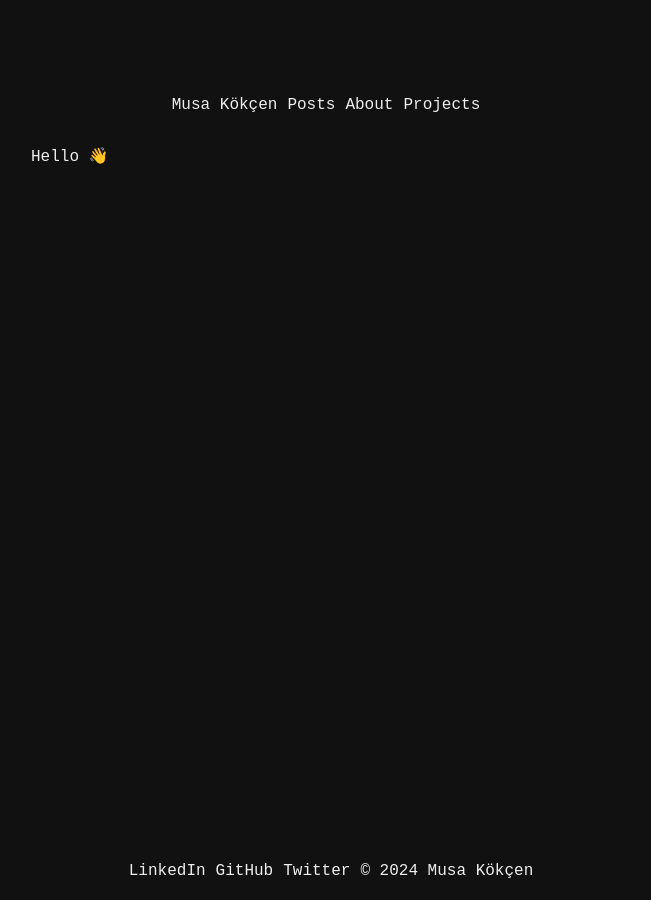
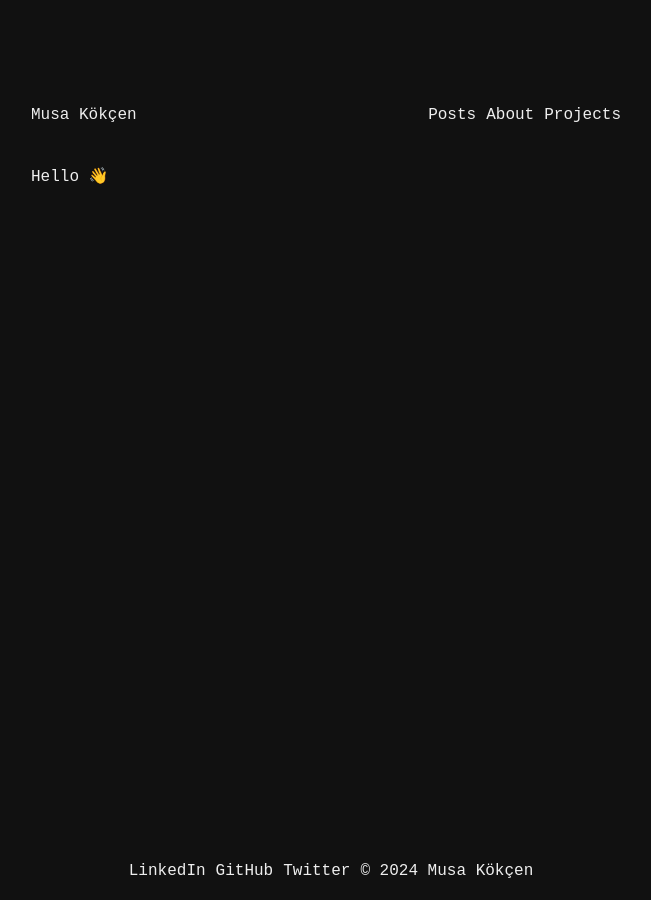
Before and after one commit to musakokcen/musakocen.github.io, a Jekyll site: the page built from index.markdown, in a window 1280 px wide. Shown: the whole page, without its empty margins (309-960 px from the left). Built offline with Jekyll 4.4.1, drawn with Linux system fonts in a browser that asks for light colours.

Commit message:
fix header css

```diff
--- a/_includes/header.html
+++ b/_includes/header.html
@@ -4,15 +4,15 @@
 <head>
 <meta charset="UTF-8">
 <meta name="viewport" content="width=device-width, initial-scale=1.0">
-<link rel="stylesheet" href="{{ '/assets/header.css' | relative_url }}">
+<link rel="stylesheet" href="{{ '/assets/headerDesign.css' | relative_url }}">
 </head>
 <body>
 
-    <div class="header">
-        <div class="header-left">
+    <div class="headerDesign">
+        <div class="headerDesign-left">
             <a href="{{ '/' | relative_url }}">{{ site.title }}
         </div>
-        <div class="header-right">
+        <div class="headerDesign-right">
             <a href="{{ '/' | relative_url }}">Posts</a>
             <a href="{{ '/aboutMe' | relative_url }}">About</a>
             <a href="{{ '/projects' | relative_url }}">Projects</a>
--- a/assets/header.css
+++ b/assets/headerDesign.css
@@ -1,49 +1,48 @@
+/* assets/headerDesign.css */
+
 body {
     margin: 0;
     font-family: 'Courier New', monospace;
 }
 
-.header {
+.headerDesign {
     display: flex;
     justify-content: space-between;
     align-items: center;
     background: #111111;
+    width: 100%;
     max-width: 600px;
     margin: 0 auto;
+    padding: 10px; /* Optional: for some padding inside the header */
 }
 
-.header-left, .header-right {
+.headerDesign-left {
     display: flex;
+    flex: 1;
 }
 
-.header a {
-    text-decoration: none;
-    color: #eeeeee; /* Change to your desired color */
-    border-radius: 4px;
+.headerDesign-right {
+    display: flex;
+    justify-content: flex-end;
+    flex: 1;
 }
 
-.header a:hover {
-    background: #111111;
-    color: #eeeeee; /* Change to your desired color */
+.headerDesign a {
     text-decoration: none;
-  }
-
-  .header-right a {
+    color: #eeeeee;
+    border-radius: 4px;
     margin-right: 10px; /* Adjust as needed */
 }
 
+.headerDesign a:hover {
+    background: #111111;
+    color: #eeeeee;
+    text-decoration: none;
+}
+
 @media (max-width: 720px) {
-    .header {
+    .headerDesign {
         flex-direction: column;
         margin-bottom: 10px;
     }
-
-    .header-left, .header-right {
-        flex-direction: column;
-        align-items: center;
-    }
-
-    .header a {
-        margin: 5px 0;
-    }
 }
```
